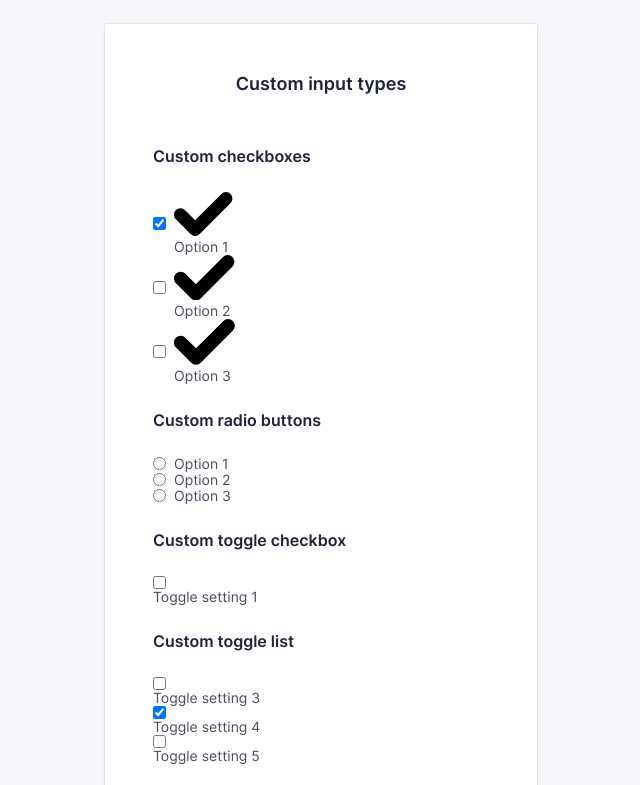
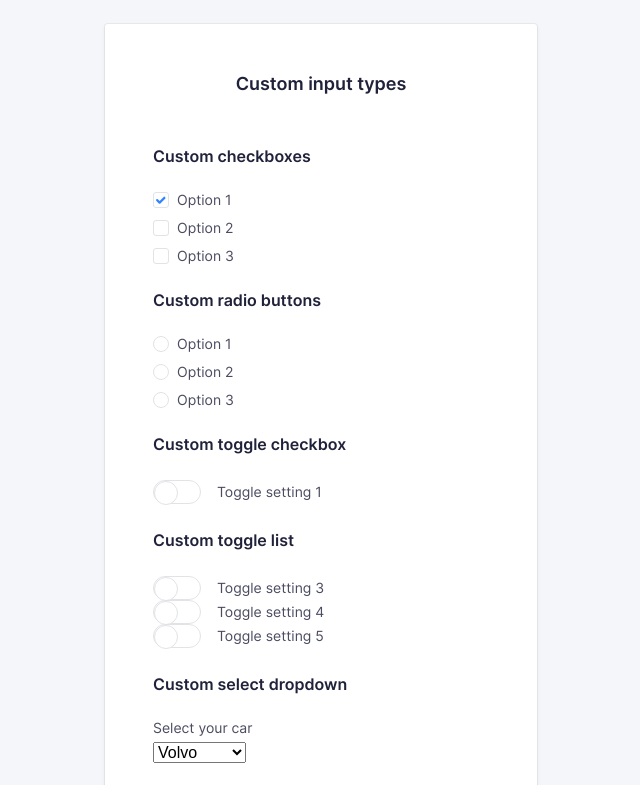
Before and after one commit to nmct-create3/custom-input-design-BasH137, a plain HTML site: page inputs.html in a window 1280 px wide. Shown: the top 785 px of the page, without its empty margins (319-959 px from the left). Drawn offline with Linux system fonts and the light colour scheme.

Commit message:
Update labo

```diff
--- a/css/screen.css
+++ b/css/screen.css
@@ -49,6 +49,7 @@
 
     /* transitions */
     --global-transitionTiming-alpha: .1s ease-out;
+    --global-transition: all 500ms cubic-bezier(0.250, 0.250, 0.750, 0.750);
 
     /* Baseline settings */
     --global-baseline: .5rem;
@@ -67,6 +68,22 @@
     /*  = 48px */
     --global-whitespace-xxl: calc(var(--global-whitespace) * 3);
     /*  = 72px */
+
+    /* border */
+    --global-input-borderWidth: 1px;
+    --global-input-backgroundColor: White;
+    --global-input-color: var(--global-color-neutral-950);
+    --global-input-borderColor: #E2E3E7;
+    --global-input-hover-borderColor: #81ADF0;
+    --global-input-focus-borderColor: #3385FF;
+    --global-input-symbol: #3385FF;
+}
+
+@media (prefers-color-scheme:dark){
+        :root{
+            --global-input-backgroundColor: var(--global-color-neutral-500);
+            --global-input-hover-borderColor: var(--global-color-neutral-500);
+        }
 }
 
 /*---------------------------------------/*
@@ -556,10 +573,12 @@ input::placeholder {
     -moz-appearance: none;
     appearance: none;
     width: 100%;
-    border: var(--global-borderWidth) solid var(--global-color-neutral-100);
+
+    border: var(--global-input-borderWidth) solid var(--global-input-borderColor);
+    background-color: var(--global-input-backgroundColor);
+    color: var(--global-input-color);
     border-radius: var(--global-borderRadius);
-    color: var(--global-color-neutral-950);
-    background-color: White;
+
     font-family: inherit;
     font-size: 1rem;
     line-height: calc(var(--global-baseline) * 3);
@@ -568,20 +587,135 @@ input::placeholder {
     transition: border var(--global-transition-timing-alpha);
 
     &:hover {
-        border-color: var(--global-color-neutral-200);
+        border-color: var(--global-input-borderColor);
     }
 
     &:focus,
     &:active {
-        border-color: var(--global-color-primary-500);
+        border-color: var(--global-input-focus-borderColor);
         box-shadow: 0 0 0 3px var(--global-color-primary-500-alpha-30);
     }
 }
 
+.c-option--hidden:focus + .c-custom-option .c-custom-option__fake-input,.c-option--hidden:active + .c-custom-option .c-custom-option__fake-input {
+    box-shadow: 0 0 0 3px var(--global-input-focus-borderColor);
+}
+
+.o-hide-accessible .c-label{
+    padding-bottom: .125rem;
+}
+
 /* option input for checkboxes and radio buttons */
+/* .c-option--hidden:checked + .c-custom-option {
+
+       Do magic stuff here, for example:
+       background-color: red;
+
+  } */
+.c-option--hidden + .c-custom-option .c-custom-option__symbol {
+
+      /* Do magic stuff here, for example: */
+      fill: var(--global-input-symbol);
+
+  }
+
+  .c-custom-option__symbol{
+  opacity: 0;
+  transition: var(--global-transition);
+  }
+
+  .c-option--hidden:checked + .c-custom-option .c-custom-option__symbol {
+
+    /* Do magic stuff here, for example: */
+    opacity: 1;
+    transition: var(--global-transition);
+
+}
+
+
+  /* input[type="radio"].c-option.c-option--hidden + .c-custom-option .c-custom-option__symbol {
+    background-color: var(--global-input-symbol);
+  } */
+
+  .c-custom-option{
+    display: flex;
+  }
+ .c-custom-option__fake-input{
+    display: flex;
+    justify-content: center;
+    align-content: center;
+    flex-wrap: wrap;
+ }
+  .c-custom-option__fake-input--checkbox .c-custom-option__symbol {
+    fill: var(--global-input-symbol);
+    width: .625rem;
+    height: .625rem;
+  }
+  .c-custom-option__fake-input--radio .c-custom-option__symbol {
+    width: 0.375rem;
+    height: 0.375rem;
+    background-color: var(--global-input-symbol);
+
+  }
+
+  .c-custom-option__fake-input--checkbox{
+    border-radius: var(--global-borderRadius);
+  }
+
+  .c-custom-option__fake-input--radio, .c-custom-option__symbol{
+    border-radius: 100%;
+  }
+
+  .c-custom-option__fake-input{
+    display: flex;
+    height: 1rem;
+    width: 16px;
+    border:  var(--global-input-borderWidth) solid var(--global-input-borderColor);
+    /* border-color: ; */
+    margin-right: 0.5rem;
+  }
 
 .c-option {
     margin-right: var(--global-whitespace-sm);
+}
+
+.c-option-list{
+margin-bottom: 1.5rem;
+}
+
+.c-option-list__item{
+    margin-bottom: .75rem;
+}
+
+
+.c-custom-toggle__fake-input{
+    box-sizing: border-box;
+    height: 1.5rem;
+    width: 3rem;
+    display:block;
+    border: var(--global-input-borderColor) solid var(--global-borderWidth);
+    border-radius: .9375rem;
+    margin-right: 1rem;
+}
+
+.c-custom-toggle__fake-input::after{
+    margin-top: 0;
+    content: '';
+    display: block;
+    width: 22px;
+    height: 22px;
+    background-color: white;
+    box-shadow: #20223a;
+    box-sizing: content-box;
+    border: var(--global-input-borderColor) solid 1px;
+    /* margin-top: -3px; */
+    border-radius: 100%;
+    transition: all var(--transition-alpha);
+}
+
+.c-custom-toggle{
+    display: flex;
+    align-items: center;
 }
 
 /*
--- a/inputs.html
+++ b/inputs.html
@@ -32,7 +32,7 @@
                         </h5>
                         <ul class="o-list c-option-list">
                             <li class="c-form-field c-form-field--option c-option-list__item">
-                                <input class="c-option c-option--hidden" type="checkbox" id="checkbox1" checked>
+                                <input class="o-hide-accessible c-option c-option--hidden" type="checkbox" id="checkbox1" checked>
                                 <label class="c-label c-label--option c-custom-option" for="checkbox1">
                                     <span class="c-custom-option__fake-input c-custom-option__fake-input--checkbox">
                                         <svg class="c-custom-option__symbol" xmlns="http://www.w3.org/2000/svg" viewBox="0 0 9 6.75">
@@ -43,7 +43,7 @@
                                 </label>
                             </li>
                             <li class="c-form-field c-form-field--option c-option-list__item">
-                                <input class="c-option c-option--hidden" type="checkbox" id="checkbox2">
+                                <input class="o-hide-accessible c-option c-option--hidden" type="checkbox" id="checkbox2">
                                 <label class="c-label c-label--option c-custom-option" for="checkbox2">
                                     <span class="c-custom-option__fake-input c-custom-option__fake-input--checkbox">
                                         <svg class="c-custom-option__symbol" xmlns="http://www.w3.org/2000/svg" viewBox="0 0 9 6.75">
@@ -54,7 +54,7 @@
                                 </label>
                             </li>
                             <li class="c-form-field c-form-field--option c-option-list__item">
-                                <input class="c-option c-option--hidden" type="checkbox" id="checkbox3">
+                                <input class="o-hide-accessible c-option c-option--hidden" type="checkbox" id="checkbox3">
                                 <label class="c-label c-label--option c-custom-option" for="checkbox3">
                                     <span class="c-custom-option__fake-input c-custom-option__fake-input--checkbox">
                                         <svg class="c-custom-option__symbol" xmlns="http://www.w3.org/2000/svg" viewBox="0 0 9 6.75">
@@ -73,7 +73,7 @@
                         </h5>
                         <ul class="o-list c-option-list">
                             <li class="c-form-field c-form-field--option c-option-list__item">
-                                <input class="c-option c-option--hidden" type="radio" name="radios" id="radio1">
+                                <input class="o-hide-accessible c-option c-option--hidden" type="radio" name="radios" id="radio1">
                                 <label class="c-label c-label--option c-custom-option" for="radio1">
                                     <span class="c-custom-option__fake-input c-custom-option__fake-input--radio">
                                         <span class="c-custom-option__symbol"></span>
@@ -82,7 +82,7 @@
                                 </label>
                             </li>
                             <li class="c-form-field c-form-field--option c-option-list__item">
-                                <input class="c-option c-option--hidden" type="radio" name="radios" id="radio2">
+                                <input class="o-hide-accessible c-option c-option--hidden" type="radio" name="radios" id="radio2">
                                 <label class="c-label c-label--option c-custom-option" for="radio2">
                                     <span class="c-custom-option__fake-input c-custom-option__fake-input--radio">
                                         <span class="c-custom-option__symbol"></span>
@@ -91,7 +91,7 @@
                                 </label>
                             </li>
                             <li class="c-form-field c-form-field--option c-option-list__item">
-                                <input class="c-option c-option--hidden" type="radio" name="radios" id="radio3">
+                                <input class="o-hide-accessible c-option c-option--hidden" type="radio" name="radios" id="radio3">
                                 <label class="c-label c-label--option c-custom-option" for="radio3">
                                     <span class="c-custom-option__fake-input c-custom-option__fake-input--radio">
                                         <span class="c-custom-option__symbol"></span>
@@ -107,7 +107,7 @@
                             Custom toggle checkbox
                         </h5>
                         <p>
-                            <input class="c-option c-option--hidden" type="checkbox" id="toggle1">
+                            <input class="o-hide-accessible c-option c-option--hidden" type="checkbox" id="toggle1">
                             <label class="c-label c-label--option c-custom-toggle" for="toggle1">
                                 <span class="c-custom-toggle__fake-input">
                                 </span>
@@ -121,7 +121,7 @@
                         </h5>
                         <ul class="o-list c-custom-toggle-list">
                             <li class="c-custom-toggle-list__item">
-                                <input class="c-option c-option--hidden" type="checkbox" id="toggle3">
+                                <input class="o-hide-accessible c-option c-option--hidden" type="checkbox" id="toggle3">
                                 <label class="c-label c-label--option c-custom-toggle c-custom-toggle--inverted" for="toggle3">
                                     <span class="c-custom-toggle__fake-input">
                                     </span>
@@ -129,7 +129,7 @@
                                 </label>
                             </li>
                             <li class="c-custom-toggle-list__item">
-                                <input class="c-option c-option--hidden" type="checkbox" id="toggle4" checked>
+                                <input class="o-hide-accessible c-option c-option--hidden" type="checkbox" id="toggle4" checked>
                                 <label class="c-label c-label--option c-custom-toggle c-custom-toggle--inverted" for="toggle4">
                                     <span class="c-custom-toggle__fake-input">
                                     </span>
@@ -137,7 +137,7 @@
                                 </label>
                             </li>
                             <li class="c-custom-toggle-list__item">
-                                <input class="c-option c-option--hidden" type="checkbox" id="toggle5">
+                                <input class="o-hide-accessible c-option c-option--hidden" type="checkbox" id="toggle5">
                                 <label class="c-label c-label--option c-custom-toggle c-custom-toggle--inverted" for="toggle5">
                                     <span class="c-custom-toggle__fake-input">
                                     </span>
@@ -176,7 +176,7 @@
                             <input class="c-input c-input--password-with-toggle js-password-input" type="password" name="password" id="password" required />
                             <!-- Password toggle -->
                             <span class="c-password-toggle">
-                                <input id="togglePasswordCheckbox" type="checkbox" class=" c-password-toggle__checkbox js-password-toggle-checkbox" tabindex="-1" />
+                                <input id="togglePasswordCheckbox" type="checkbox" class="o-hide-accessible c-password-toggle__checkbox js-password-toggle-checkbox" tabindex="-1" />
                                 <label class="c-password-toggle__label" for="togglePasswordCheckbox">
                                     <svg class="c-password-toggle__symbol c-password-toggle__symbol--show" xmlns="http://www.w3.org/2000/svg" viewBox="0 0 20 20">
                                         <path d="M6.4,133.876a11,11,0,0,1,19.571-.061l.029.061a11,11,0,0,1-19.571.061l-.029-.061Zm9.8,4a4,4,0,1,0,0-8h0a4,4,0,0,0,0,8Zm0-2a2,2,0,0,1,0-4h0a2,2,0,1,1,0,4Z" transform="translate(-6.2 -123.876)" />
```
Also changed, not shown: index.html (+12 -1 lines).
